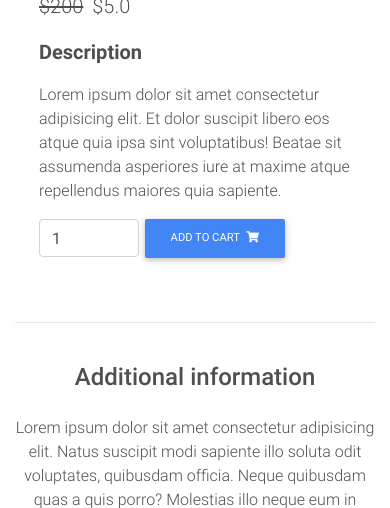
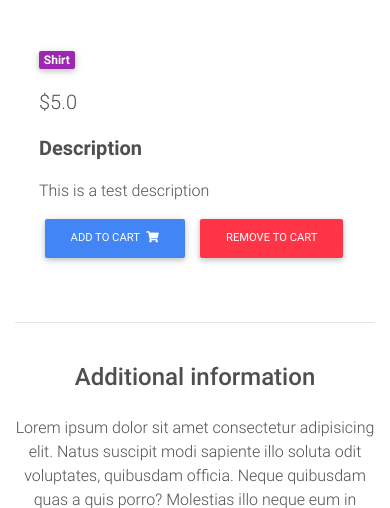
Before and after one commit to saaz181/e-commerce, a Django app: a page that uses core/templates/core/base.html in a window 390 px wide. Shown: the part 487-995 px from the top of the page. Run offline with Django 3.2, Linux system fonts and the light colour scheme; data comes from the database, SQL or seed files in the repository; both versions use the stored data as it was after the commit; some libraries are stand-ins or nearby versions.

Commit message:
templateChanges

```diff
--- a/core/templates/core/base.html
+++ b/core/templates/core/base.html
@@ -2,193 +2,38 @@
 
 <!DOCTYPE html>
 <html lang="en">
-
-<head>
-  <meta charset="utf-8">
-  <meta name="viewport" content="width=device-width, initial-scale=1, shrink-to-fit=no">
-  <meta http-equiv="x-ua-compatible" content="ie=edge">
-  <title>{% block title %}E-commerce{% endblock %}</title>
-  <!-- Font Awesome -->
-  <link rel="stylesheet" href="https://use.fontawesome.com/releases/v5.11.2/css/all.css">
-  <!-- Bootstrap core CSS -->
-  <link href="{% static 'core/css/bootstrap.min.css' %}" rel="stylesheet">
-  <!-- Material Design Bootstrap -->
-  <link href="{% static 'core/css/mdb.min.css' %}" rel="stylesheet">
-  <!-- Your custom styles (optional) -->
-  <link href="{% static 'core/css/style.min.css' %}" rel="stylesheet">
-  <style type="text/css">
-    html,
-    body,
-    header,
-    .carousel {
-      height: 60vh;
-    }
-
-    @media (max-width: 740px) {
-
-      html,
-      body,
-      header,
-      .carousel {
-        height: 100vh;
-      }
-    }
-
-    @media (min-width: 800px) and (max-width: 850px) {
-
-      html,
-      body,
-      header,
-      .carousel {
-        height: 100vh;
-      }
-    }
-
-  </style>
-</head>
+{% include 'core/style.html' %}
 
 <body>
 
-  <!-- Navbar -->
-  <nav class="navbar fixed-top navbar-expand-lg navbar-light white scrolling-navbar">
-    <div class="container">
+{% include 'core/navbar.html' %}
 
-      <!-- Brand -->
-      <a class="navbar-brand waves-effect" href="{% url 'core:home' %}">
-        <strong class="blue-text">E-commerce</strong>
-      </a>
+ <div class="mt-5 pt-5">{% if messages %}
+  {% for message in messages %}
+    {% if message.tags == 'error'%}
+      <div class="alert alert-danger alert-dismissible fade show toast" data-delay="1000" role="alert">
+        {{message}}
+        <button type="button" class="close" data-dismiss="alert" aria-label="Close">
+      <span aria-hidden="true">&times;</span>
+      </div>
+    {% else %}
+    <div class="alert alert-{{ message.tags }} alert-dismissible fade show toast" role="alert">
+      {{message}}
+      <button type="button" class="close" data-dismiss="alert" aria-label="Close">
+    <span aria-hidden="true">&times;</span>
+    </div>
+    {% endif %}
+    {% endfor %}
+{% endif %}
+</div>
 
-      <!-- Collapse -->
-      <button class="navbar-toggler" type="button" data-toggle="collapse" data-target="#navbarSupportedContent"
-        aria-controls="navbarSupportedContent" aria-expanded="false" aria-label="Toggle navigation">
-        <span class="navbar-toggler-icon"></span>
-      </button>
-
-      <!-- Links -->
-      <div class="collapse navbar-collapse" id="navbarSupportedContent">
-
-        <!-- Left -->
-        <ul class="navbar-nav mr-auto">
-          <li class="nav-item">
-            <a class="nav-link waves-effect" href="{% url 'core:home' %}">Home
-              <span class="sr-only">(current)</span>
-            </a>
-          </li>
-          {% comment %} <li class="nav-item">
-            <a class="nav-link waves-effect" href="{% url 'product:slug' %}">Product</a>
-          </li> {% endcomment %}
-          <li class="nav-item">
-            <a class="nav-link waves-effect" href="{% url 'core:checkout' %}">Checkout</a>
-          </li>
-        </ul>
-
-        <!-- Right -->
-        <ul class="navbar-nav nav-flex-icons">
-          <li class="nav-item">
-            <a class="nav-link waves-effect">
-              <span class="badge red z-depth-1 mr-1"> 0 </span>
-              <i class="fas fa-shopping-cart"></i>
-              <span class="clearfix d-none d-sm-inline-block"> Cart </span>
-            </a>
-          </li>
-          <li class="nav-item">
-            <a href="https://www.facebook.com/mdbootstrap" class="nav-link waves-effect" target="_blank">
-              <i class="fab fa-facebook-f"></i>
-            </a>
-          </li>
-          <li class="nav-item">
-            <a href="https://twitter.com/MDBootstrap" class="nav-link waves-effect" target="_blank">
-              <i class="fab fa-twitter"></i>
-            </a>
-          </li>
-        </ul>
-
-      </div>
-
-    </div>
-  </nav>
-  <!-- Navbar -->
 {% block content %}
 
+{% endblock %}
 
-{% endblock %}
-<footer class="page-footer text-center font-small mt-4 wow fadeIn">
+{% include 'core/footer.html' %}
+{% include 'core/scripts.html' %}
 
-    <!--Call to action-->
-    <div class="pt-4">
-      <a class="btn btn-outline-white" href="#"
-        role="button">Join Customers Club  &#x1F465;
-
-      </a>
-      <a class="btn btn-outline-white" href="#" role="button">Check Where is Your Product &#x1F9D0;
-
-      </a>
-    </div>
-    <!--/.Call to action-->
-
-    <hr class="my-4">
-
-    <!-- Social icons -->
-    <div class="pb-4">
-      <a href="https://www.facebook.com/mdbootstrap" target="_blank">
-        <i class="fab fa-facebook-f mr-3"></i>
-      </a>
-
-      <a href="https://twitter.com/MDBootstrap" target="_blank">
-        <i class="fab fa-twitter mr-3"></i>
-      </a>
-
-      <a href="https://www.youtube.com/watch?v=7MUISDJ5ZZ4" target="_blank">
-        <i class="fab fa-youtube mr-3"></i>
-      </a>
-
-      <a href="https://plus.google.com/u/0/b/107863090883699620484" target="_blank">
-        <i class="fab fa-google-plus-g mr-3"></i>
-      </a>
-
-      <a href="https://dribbble.com/mdbootstrap" target="_blank">
-        <i class="fab fa-dribbble mr-3"></i>
-      </a>
-
-      <a href="https://pinterest.com/mdbootstrap" target="_blank">
-        <i class="fab fa-pinterest mr-3"></i>
-      </a>
-
-      <a href="https://github.com/mdbootstrap/bootstrap-material-design" target="_blank">
-        <i class="fab fa-github mr-3"></i>
-      </a>
-
-      <a href="http://codepen.io/mdbootstrap/" target="_blank">
-        <i class="fab fa-codepen mr-3"></i>
-      </a>
-    </div>
-    <!-- Social icons -->
-
-    <!--Copyright-->
-    <div class="footer-copyright py-3">
-      © 2019 Copyright:
-      <a href="https://mdbootstrap.com/education/bootstrap/" target="_blank"> MDBootstrap.com </a>
-    </div>
-    <!--/.Copyright-->
-
-  </footer>
-  <!--/.Footer-->
-
-  <!-- SCRIPTS -->
-  <!-- JQuery -->
-  <script type="text/javascript" src="{% static 'core/js/jquery-3.4.1.min.js' %}"></script>
-  <!-- Bootstrap tooltips -->
-  <script type="text/javascript" src="{% static 'core/js/popper.min.js' %}"></script>
-  <!-- Bootstrap core JavaScript -->
-  <script type="text/javascript" src="{% static 'core/js/bootstrap.min.js' %}"></script>
-  <!-- MDB core JavaScript -->
-  <script type="text/javascript" src="{% static 'core/js/mdb.min.js' %}"></script>
-  <!-- Initializations -->
-  <script type="text/javascript">
-    // Animations initialization
-    new WOW().init();
-
-  </script>
 </body>
 
 </html>
--- /dev/null
+++ b/core/templates/core/footer.html
@@ -0,0 +1,61 @@
+<footer class="page-footer text-center font-small mt-4 wow fadeIn">
+
+    <!--Call to action-->
+    <div class="pt-4">
+      <a class="btn btn-outline-white" href="#"
+        role="button">Join Customers Club  &#x1F465;
+
+      </a>
+      <a class="btn btn-outline-white" href="#" role="button">Check Where is Your Product &#x1F9D0;
+
+      </a>
+    </div>
+    <!--/.Call to action-->
+
+    <hr class="my-4">
+
+    <!-- Social icons -->
+    <div class="pb-4">
+      <a href="https://www.facebook.com/mdbootstrap" target="_blank">
+        <i class="fab fa-facebook-f mr-3"></i>
+      </a>
+
+      <a href="https://twitter.com/MDBootstrap" target="_blank">
+        <i class="fab fa-twitter mr-3"></i>
+      </a>
+
+      <a href="https://www.youtube.com/watch?v=7MUISDJ5ZZ4" target="_blank">
+        <i class="fab fa-youtube mr-3"></i>
+      </a>
+
+      <a href="https://plus.google.com/u/0/b/107863090883699620484" target="_blank">
+        <i class="fab fa-google-plus-g mr-3"></i>
+      </a>
+
+      <a href="https://dribbble.com/mdbootstrap" target="_blank">
+        <i class="fab fa-dribbble mr-3"></i>
+      </a>
+
+      <a href="https://pinterest.com/mdbootstrap" target="_blank">
+        <i class="fab fa-pinterest mr-3"></i>
+      </a>
+
+      <a href="https://github.com/mdbootstrap/bootstrap-material-design" target="_blank">
+        <i class="fab fa-github mr-3"></i>
+      </a>
+
+      <a href="http://codepen.io/mdbootstrap/" target="_blank">
+        <i class="fab fa-codepen mr-3"></i>
+      </a>
+    </div>
+    <!-- Social icons -->
+
+    <!--Copyright-->
+    <div class="footer-copyright py-3">
+      © 2019 Copyright:
+      <a href="https://mdbootstrap.com/education/bootstrap/" target="_blank"> MDBootstrap.com </a>
+    </div>
+    <!--/.Copyright-->
+
+  </footer>
+  <!--/.Footer-->
--- /dev/null
+++ b/core/templates/core/navbar.html
@@ -0,0 +1,59 @@
+ <!-- Navbar -->
+  <nav class="navbar fixed-top navbar-expand-lg navbar-light white scrolling-navbar">
+    <div class="container">
+
+      <!-- Brand -->
+      <a class="navbar-brand waves-effect" href="{% url 'core:home' %}">
+        <strong class="blue-text">E-commerce</strong>
+      </a>
+
+      <!-- Collapse -->
+      <button class="navbar-toggler" type="button" data-toggle="collapse" data-target="#navbarSupportedContent"
+        aria-controls="navbarSupportedContent" aria-expanded="false" aria-label="Toggle navigation">
+        <span class="navbar-toggler-icon"></span>
+      </button>
+
+      <!-- Links -->
+      <div class="collapse navbar-collapse" id="navbarSupportedContent">
+
+        <!-- Left -->
+        <ul class="navbar-nav mr-auto">
+          <li class="nav-item">
+            <a class="nav-link waves-effect" href="{% url 'core:home' %}">Home
+              <span class="sr-only">(current)</span>
+            </a>
+          </li>
+          {% comment %} <li class="nav-item">
+            <a class="nav-link waves-effect" href="{% url 'product:slug' %}">Product</a>
+          </li> {% endcomment %}
+          <li class="nav-item">
+            <a class="nav-link waves-effect" href="{% url 'core:checkout' %}">Checkout</a>
+          </li>
+        </ul>
+
+        <!-- Right -->
+        <ul class="navbar-nav nav-flex-icons">
+          <li class="nav-item">
+            <a class="nav-link waves-effect">
+              <span class="badge red z-depth-1 mr-1"> 0 </span>
+              <i class="fas fa-shopping-cart"></i>
+              <span class="clearfix d-none d-sm-inline-block"> Cart </span>
+            </a>
+          </li>
+          <li class="nav-item">
+            <a href="https://www.facebook.com/mdbootstrap" class="nav-link waves-effect" target="_blank">
+              <i class="fab fa-facebook-f"></i>
+            </a>
+          </li>
+          <li class="nav-item">
+            <a href="https://twitter.com/MDBootstrap" class="nav-link waves-effect" target="_blank">
+              <i class="fab fa-twitter"></i>
+            </a>
+          </li>
+        </ul>
+
+      </div>
+
+    </div>
+  </nav>
+  <!-- Navbar -->
--- a/core/templates/core/product-page.html
+++ b/core/templates/core/product-page.html
@@ -31,27 +31,38 @@
             </div>
 
             <p class="lead">
-              <span class="mr-1">
-                <del>$200</del>
-              </span>
-              <span> ${{object.price}} </span>
+              {% if object.discount_price %}
+                  <span class="mr-1">
+                    <del>${{ object.price }}</del>
+                  </span>
+                  <span>${{ object.discount_price }}</span>
+              {% else %}
+                  <span>${{ object.price }}</span>
+              {% endif %}
             </p>
 
             <p class="lead font-weight-bold">Description</p>
 
-            <p>Lorem ipsum dolor sit amet consectetur adipisicing elit. Et dolor suscipit libero eos atque quia ipsa
-              sint voluptatibus!
-              Beatae sit assumenda asperiores iure at maxime atque repellendus maiores quia sapiente.</p>
+            <p>{{object.description}}</p>
 
-            <form class="d-flex justify-content-left">
+            {% comment %} <form class="d-flex justify-content-left">
               <!-- Default input -->
               <input type="number" value="1" aria-label="Search" class="form-control" style="width: 100px">
-              <button class="btn btn-primary btn-md my-0 p" type="submit">Add to cart
+              <button class="btn btn-primary btn-md my-0 p" type="submit">
+                Add to cart
                 <i class="fas fa-shopping-cart ml-1"></i>
               </button>
 
-            </form>
+            </form> {% endcomment %}
 
+            <a href="{{ object.get_add_to_cart_url }}" class="btn btn-primary btn-md my-0 p">
+              Add to cart
+              <i class="fas fa-shopping-cart ml-1"></i>
+            </a>
+            <a href="{{ object.get_remove_from_cart_url }}" class="btn btn-danger btn-md my-0 p">
+              remove to cart
+
+            </a>
           </div>
           <!--Content-->
 
--- /dev/null
+++ b/core/templates/core/scripts.html
@@ -0,0 +1,16 @@
+ {% load static %}
+ <!-- SCRIPTS -->
+  <!-- JQuery -->
+  <script type="text/javascript" src="{% static 'core/js/jquery-3.4.1.min.js' %}"></script>
+  <!-- Bootstrap tooltips -->
+  <script type="text/javascript" src="{% static 'core/js/popper.min.js' %}"></script>
+  <!-- Bootstrap core JavaScript -->
+  <script type="text/javascript" src="{% static 'core/js/bootstrap.min.js' %}"></script>
+  <!-- MDB core JavaScript -->
+  <script type="text/javascript" src="{% static 'core/js/mdb.min.js' %}"></script>
+  <!-- Initializations -->
+  <script type="text/javascript">
+    // Animations initialization
+    new WOW().init();
+
+  </script>
--- /dev/null
+++ b/core/templates/core/style.html
@@ -0,0 +1,53 @@
+{% load static%}
+<head>
+  <meta charset="utf-8">
+  <meta name="viewport" content="width=device-width, initial-scale=1, shrink-to-fit=no">
+  <meta http-equiv="x-ua-compatible" content="ie=edge">
+  <title>{% block title %}E-commerce{% endblock %}</title>
+  <!--Bootstrap-->
+  <!-- Bootstrap CSS -->
+  <link rel="stylesheet" href="https://cdn.jsdelivr.net/npm/bootstrap@4.5.3/dist/css/bootstrap.min.css" integrity="sha384-TX8t27EcRE3e/ihU7zmQxVncDAy5uIKz4rEkgIXeMed4M0jlfIDPvg6uqKI2xXr2" crossorigin="anonymous">
+
+  <!-- Option 1: jQuery and Bootstrap Bundle (includes Popper) -->
+  <script src="https://code.jquery.com/jquery-3.5.1.slim.min.js" integrity="sha384-DfXdz2htPH0lsSSs5nCTpuj/zy4C+OGpamoFVy38MVBnE+IbbVYUew+OrCXaRkfj" crossorigin="anonymous"></script>
+  <script src="https://cdn.jsdelivr.net/npm/bootstrap@4.5.3/dist/js/bootstrap.bundle.min.js" integrity="sha384-ho+j7jyWK8fNQe+A12Hb8AhRq26LrZ/JpcUGGOn+Y7RsweNrtN/tE3MoK7ZeZDyx" crossorigin="anonymous"></script>
+
+  <!--/Bootstrap-->
+  <!-- Font Awesome -->
+  <link rel="stylesheet" href="https://use.fontawesome.com/releases/v5.11.2/css/all.css">
+  <!-- Bootstrap core CSS -->
+  <link href="{% static 'core/css/bootstrap.min.css' %}" rel="stylesheet">
+  <!-- Material Design Bootstrap -->
+  <link href="{% static 'core/css/mdb.min.css' %}" rel="stylesheet">
+  <!-- Your custom styles (optional) -->
+  <link href="{% static 'core/css/style.min.css' %}" rel="stylesheet">
+  <style type="text/css">
+    html,
+    body,
+    header,
+    .carousel {
+      height: 60vh;
+    }
+
+    @media (max-width: 740px) {
+
+      html,
+      body,
+      header,
+      .carousel {
+        height: 100vh;
+      }
+    }
+
+    @media (min-width: 800px) and (max-width: 850px) {
+
+      html,
+      body,
+      header,
+      .carousel {
+        height: 100vh;
+      }
+    }
+
+  </style>
+</head>
--- a/core/urls.py
+++ b/core/urls.py
@@ -7,4 +7,8 @@ urlpatterns = [
     path("", views.HomeView.as_view(), name="home"),
     path("product/<slug>", views.ProductDetailView.as_view(), name="product"),
     path("checkout/", views.check_out, name="checkout"),
+    path('add-to-cart/<slug>/', views.add_to_cart, name="add-to-cart"),
+    path('remove-from-cart/<slug>/', views.remove_from_cart, name="remove-from-cart"),
+
+
 ]
--- a/core/views.py
+++ b/core/views.py
@@ -1,7 +1,9 @@
-from django.shortcuts import render
-from .models import Item
+from django.shortcuts import render, get_object_or_404
+from .models import Item, OrderItem, Order
 from django.views.generic import ListView, DetailView
-
+from django.shortcuts import redirect
+from django.utils import timezone
+from django.contrib import messages
 
 # in our template we say {% for item in objects_list %}
 class HomeView(ListView):
@@ -13,18 +15,69 @@ class ProductDetailView(DetailView):
     template_name = "core/product-page.html"
 
 
+def check_out(request):
+    return render(request, 'core/checkout-page.html', context={})
 
 
-''' def home(request):
-    context = {
-        'items': Item.objects.all()
-    }
-    return render(request, "core/home-page.html", context)
- '''
+def add_to_cart(request, slug):
+    item = get_object_or_404(Item, slug=slug)
+    order_item, created = OrderItem.objects.get_or_create(
+        item = item,
+        user=request.user,
+        ordered=False
+        )
+    order_qs = Order.objects.filter(user=request.user, ordered=False)
 
-''' def product(request):
-    return render(request, 'core/product-page.html', context={})
- '''
+    if order_qs.exists():
+        order = order_qs[0]
+        # check if the order item is in the order
+        if order.items.filter(item__slug=item.slug).exists():
+            order_item.quantity += 1
+            order_item.save()
+            messages.info(request, f"You have {order_item.quantity} from this item in your cart!")
+            return redirect("core:product", slug=slug)
 
-def check_out(request):
-    return render(request, 'core/checkout-page.html', context={})
+        else:
+            order.items.add(order_item)
+            order_item.quantity += 1
+            order_item.save()
+            messages.info(request, "This item was added to your cart!")
+            return redirect("core:product", slug=slug)
+
+
+    else:
+        ordered_date = timezone.now()
+        order = Order.objects.create(user=request.user, ordered_date=ordered_date)
+        order.items.add(order_item)
+        messages.info(request, "This item was added to your cart!")
+        return redirect("core:product", slug=slug)
+
+def remove_from_cart(request, slug):
+    item = get_object_or_404(Item, slug=slug)
+    order_qs = Order.objects.filter(user=request.user, ordered=False)
+
+    if order_qs.exists():
+        order = order_qs[0]
+        # check if the order item is in the order
+        if order.items.filter(item__slug=item.slug).exists():
+            order_item = OrderItem.objects.filter(
+                            item = item,
+                            user=request.user,
+                            ordered=False
+                            )[0]
+            if order_item.quantity != 0:
+                order_item.quantity -= 1
+                if order_item.quantity == 0:
+                    order.items.remove(order_item)
+                order_item.save()
+                messages.success(request, f"Item successfully deleted from your cart\nYou have {order_item.quantity} of this in your cart!")
+                return redirect("core:product", slug=slug)
+        else:
+            # add a message saying user doesn't have an order
+            messages.error(request, f"Item isn't in your cart")
+            return redirect("core:product", slug=slug)
+
+    else:
+        # add a message saying user doesn't have an order
+        messages.info(request, f"You don't have active order")
+        return redirect("core:product", slug=slug)
```
Also changed, not shown: core/models.py (+14 -1 lines), core/templates/core/home-page.html (+7 -1 lines), core/migrations/0004_item_discount_price.py (added), core/migrations/0005_item_description.py (added), core/migrations/0006_item_quantity.py (added), core/migrations/0007_auto_20210107_2051.py (added), core/migrations/0008_auto_20210107_2235.py (added), core/migrations/0009_auto_20210107_2237.py (added), db.sqlite3.
